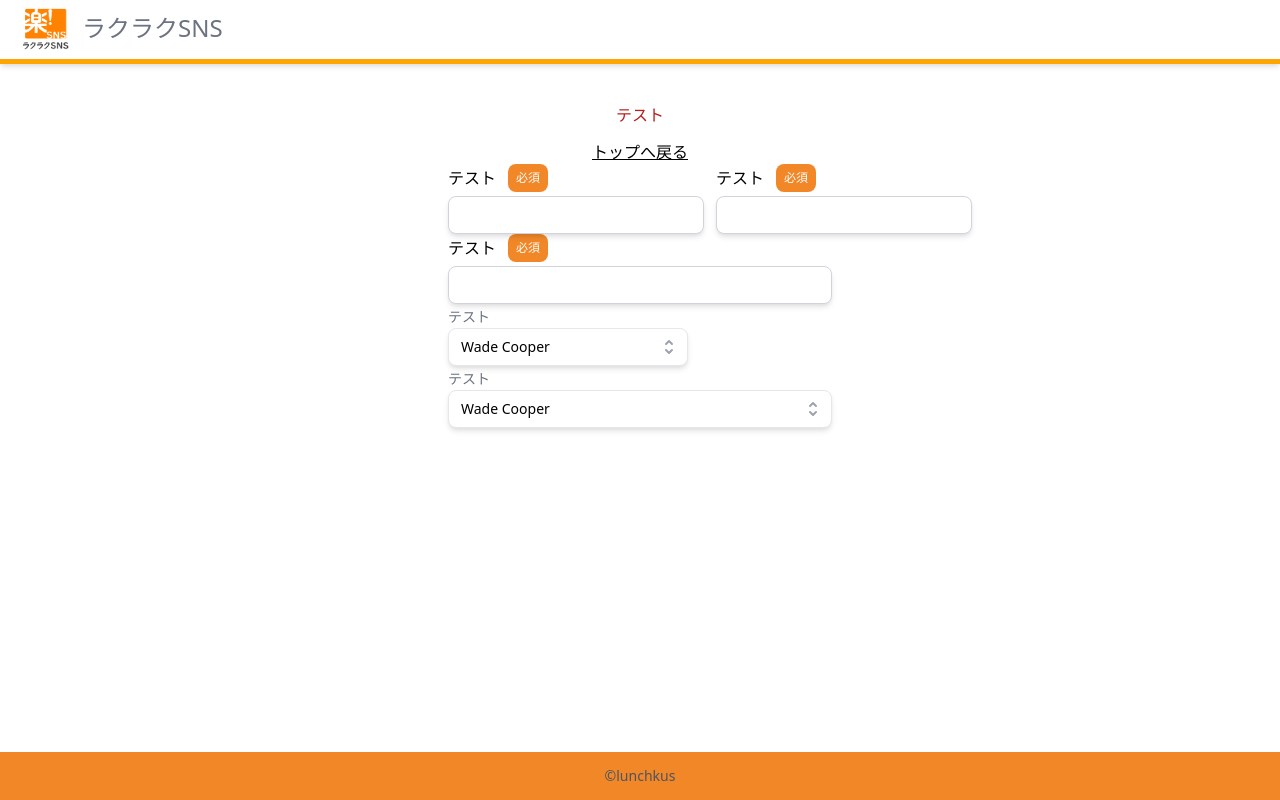
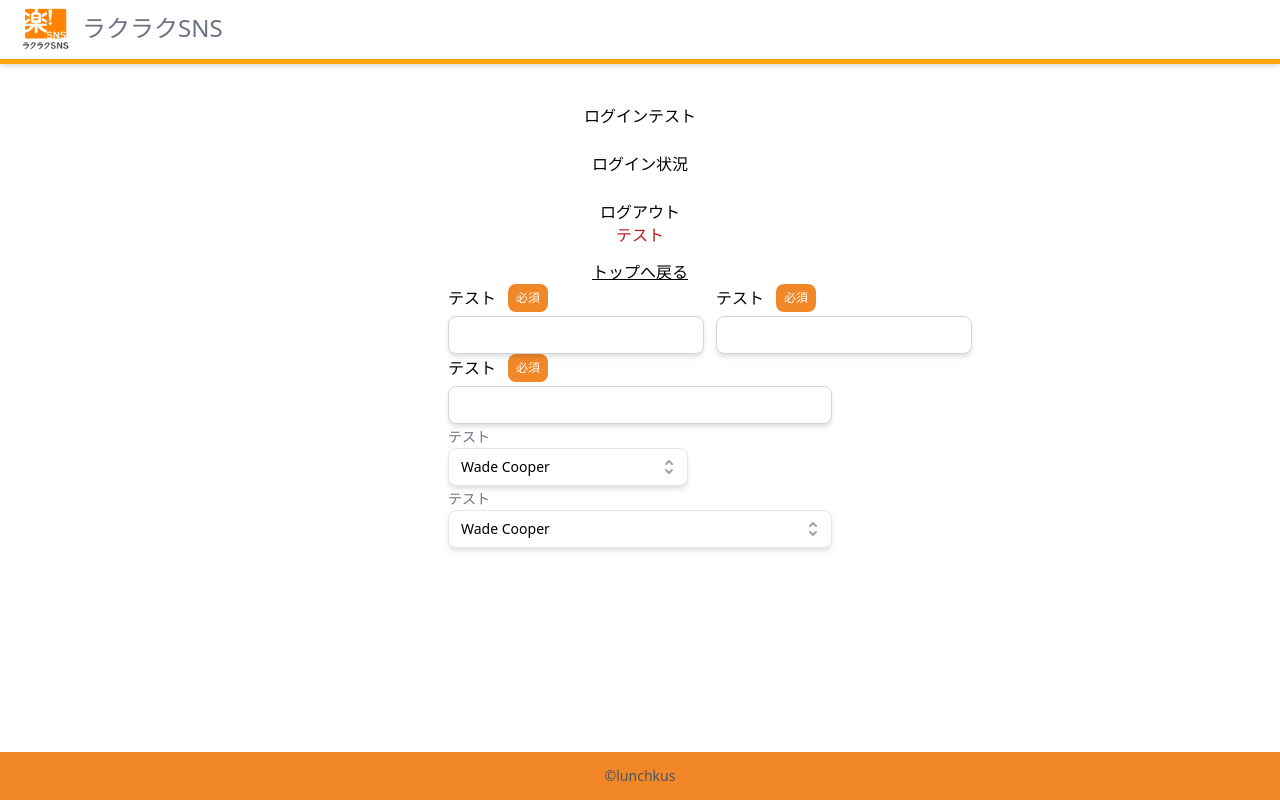
Before and after one commit to suzu1997/rakus-sns-app, a Next.js app: page /aaa/test in a window 1280 px wide. Built offline with nearby package versions, Linux system fonts and the light colour scheme.

Commit message:
ログイン状態キープテスト

```diff
--- a/package.json
+++ b/package.json
@@ -22,7 +22,8 @@
     "react-dom": "17.0.2",
     "react-hook-form": "^7.22.5",
     "swr": "^1.1.2",
-    "tailwindcss": "npm:@tailwindcss/postcss7-compat@^2.2.17"
+    "tailwindcss": "npm:@tailwindcss/postcss7-compat@^2.2.17",
+    "universal-cookie": "^4.0.4"
   },
   "devDependencies": {
     "@babel/core": "^7.16.5",
--- a/src/pages/_app.tsx
+++ b/src/pages/_app.tsx
@@ -16,6 +16,7 @@ function MyApp({ Component, pageProps }: AppProps) {
           rel="stylesheet"
         ></link>
       </Head>
+
       <Layout>
         <Component {...pageProps} />
       </Layout>
--- a/src/pages/aaa/test.tsx
+++ b/src/pages/aaa/test.tsx
@@ -3,6 +3,7 @@ import Link from "next/link";
 import { useCallback, useState } from "react";
 import { SelectBox } from "../../components/SelectBox";
 import { TextInput } from "../../components/TextInput";
+import Cookie from "universal-cookie";
 
 const Test: NextPage = () => {
   const options = [
@@ -24,8 +25,33 @@ const Test: NextPage = () => {
     [setValue],
   );
 
+  const cookie = new Cookie();
+  const loginTest = () => {
+    cookie.set("loginFlug", true, { path: "/" });
+    console.log("ログインしました：" + cookie.get("loginFlug"));
+  };
+  const checkTest = () => {
+    console.log("ログイン状況：" + cookie.get("loginFlug"));
+  };
+  const logoutTest = () => {
+    cookie.set("loginFlug", false, { path: "/" });
+    console.log("ログアウトしました：" + cookie.get("loginFlug"));
+  };
+
   return (
     <div className="flex flex-col items-center mt-10">
+      <button type="button" onClick={loginTest}>
+        ログインテスト
+      </button>
+      <br />
+      <button type="button" onClick={checkTest}>
+        ログイン状況
+      </button>
+      <br />
+      <button type="button" onClick={logoutTest}>
+        ログアウト
+      </button>
+
       <p className="font-mono text-red-700">テスト</p>
       <Link href="/">
         <a className="underline hover:text-blue-800 mt-3">トップへ戻る</a>
--- a/src/pages/index.tsx
+++ b/src/pages/index.tsx
@@ -2,11 +2,22 @@ import type { NextPage } from "next";
 import Link from "next/link";
 import { Button } from "../components/Button";
 import { MenuBar } from "../components/MenuBar";
+import Cookie from "universal-cookie";
 
 const Home: NextPage = () => {
+  /**
+   * クッキーテスト.
+   */
+  const cookie = new Cookie();
+  const checkTest = () => {
+    console.log("ログイン状況：" + cookie.get("loginFlug"));
+  };
+
   return (
     <>
-      {" "}
+      <button type="button" onClick={checkTest}>
+        ログイン状況
+      </button>{" "}
       <div className="flex">
         <MenuBar />
         <div className="flex-col items-center mt-10 flex">
```
Also changed, not shown: 1 other file (tests, documents, lock files or other folders).
